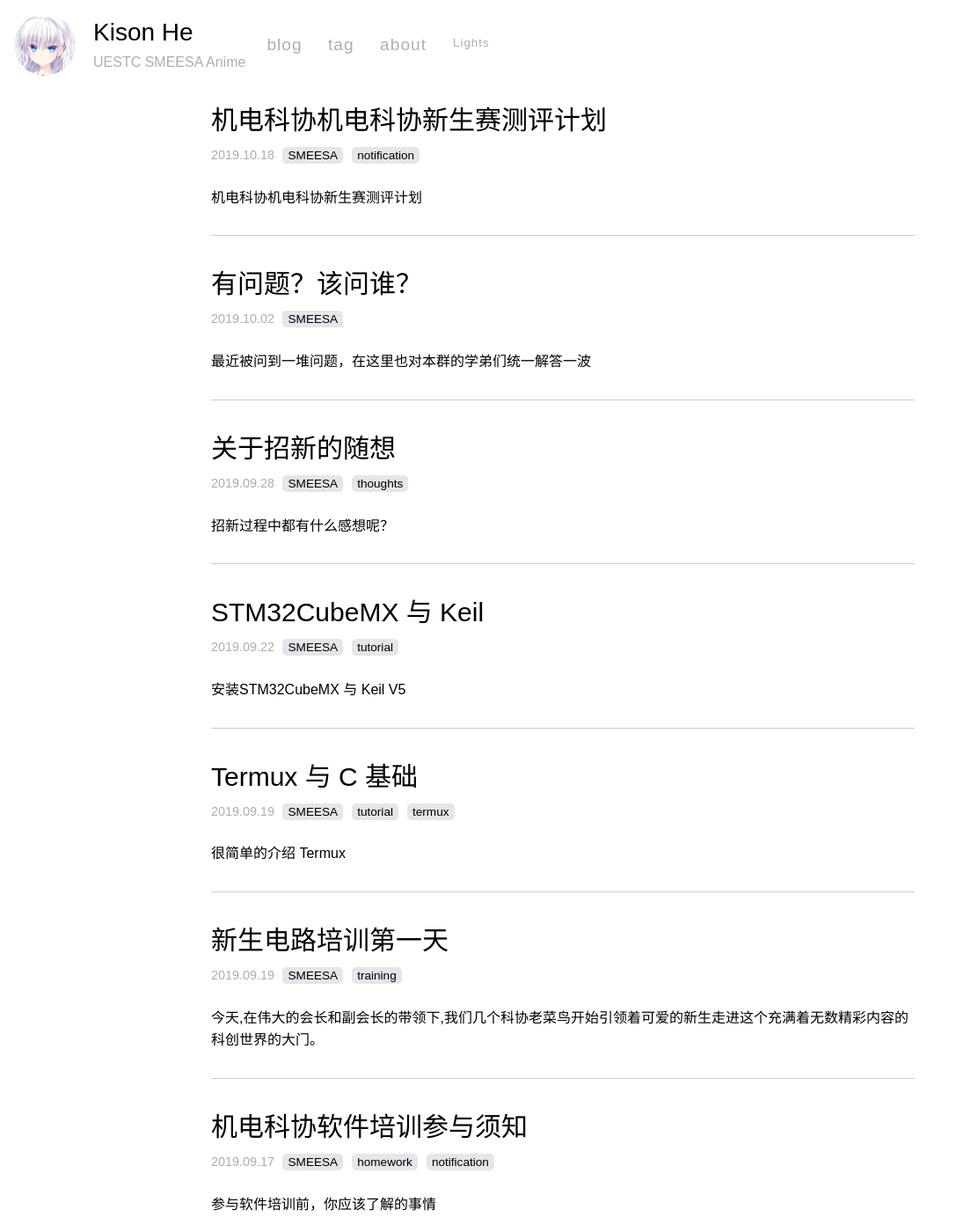
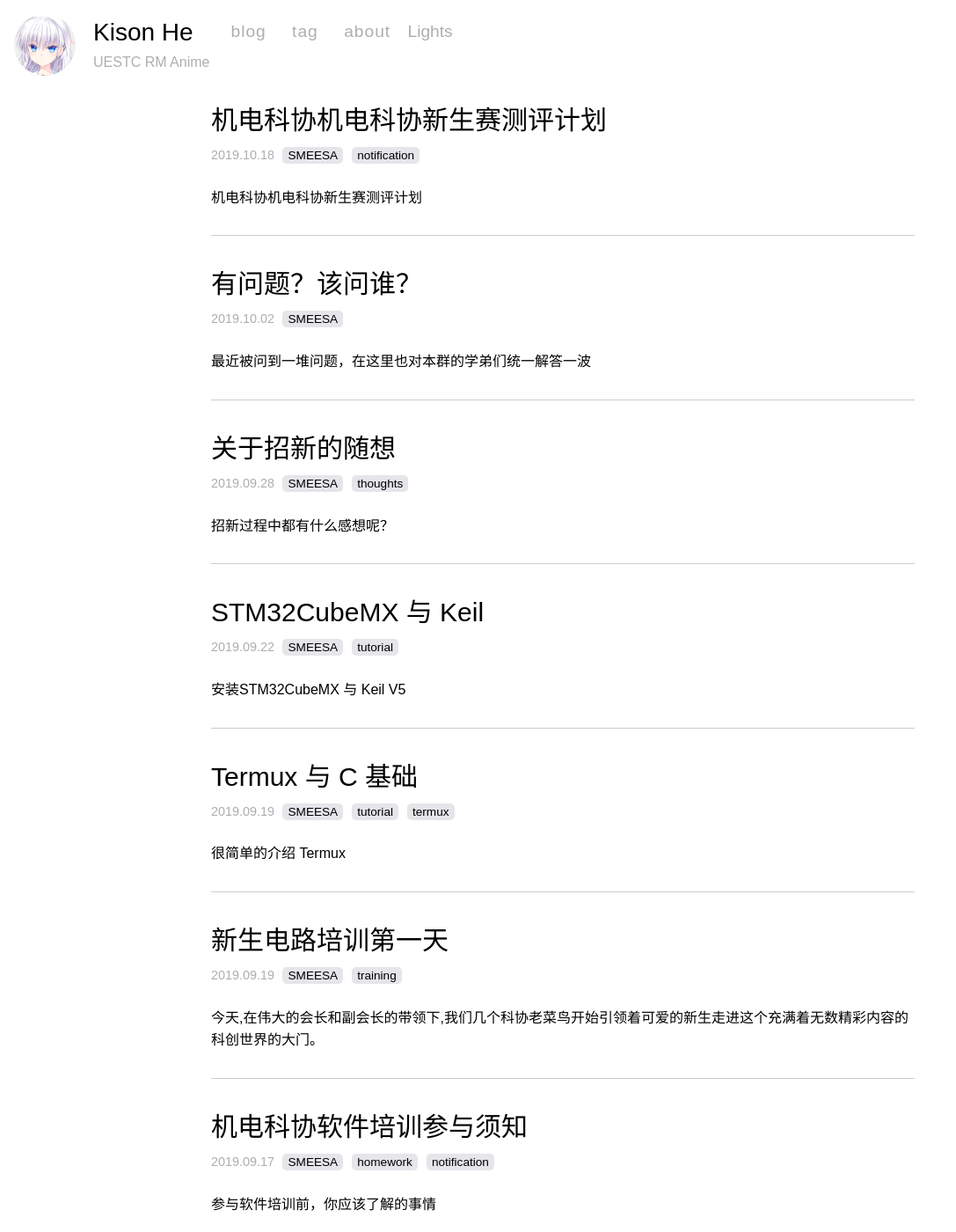
Before and after one commit to KisonHe/kisonhe.github.io, a Jekyll site: the page built from page/index.html, in a window 1280 px wide and 1400 px high. Shown: the whole window at 88% size, without its empty margins (0-1087 px from the left). Built offline with Jekyll 4.4.1, drawn with Linux system fonts in a browser that asks for light colours.

Commit message:
Quick Fix On Mobile View

```diff
--- a/_config.yml
+++ b/_config.yml
@@ -1,6 +1,6 @@
 # site information
 title: Kison He
-description: UESTC SMEESA Anime
+description: UESTC RM Anime
 url: https://kisonhe.github.io/
 author: Kison He
 email: kisonhe@outlook.com
--- a/_includes/navigation.html
+++ b/_includes/navigation.html
@@ -12,6 +12,6 @@
         <a href='/'>blog</a>
         <a href='/tag'>tag</a>
         <a href='/about'>about</a>
-        <button style="float: right;" onclick="changestate()">Lights</button>
+        <button onclick="changestate()">Lights</button>
     </nav>
 </header>
--- a/asset/style/style.css
+++ b/asset/style/style.css
@@ -26,11 +26,10 @@ body {
 button {
   background-color: var(--color-background);
   border: none;
-  margin-left: 1.5rem;
+  margin-left: 0.5rem;
   color: var(--color-2);
   text-align: right;
-  font-weight: 300;
-  letter-spacing: 1px;
+  font-size:1.2rem;
 }
 
 main {
@@ -228,7 +227,7 @@ header {
 
 nav {
   float: right;
-  margin-top: 1.5rem;
+  margin-top: 0.5rem;
   font-size: 1.2rem;
 }
 @media screen and (max-width: 700px) {
--- a/asset/style/styleN.css
+++ b/asset/style/styleN.css
@@ -243,7 +243,7 @@ nav {
   }
 }
 nav a {
-  margin-left: 1.5rem;
+  margin-left: 0.5rem;
   color: var(--color-2);
   text-align: right;
   font-weight: 300;
```
